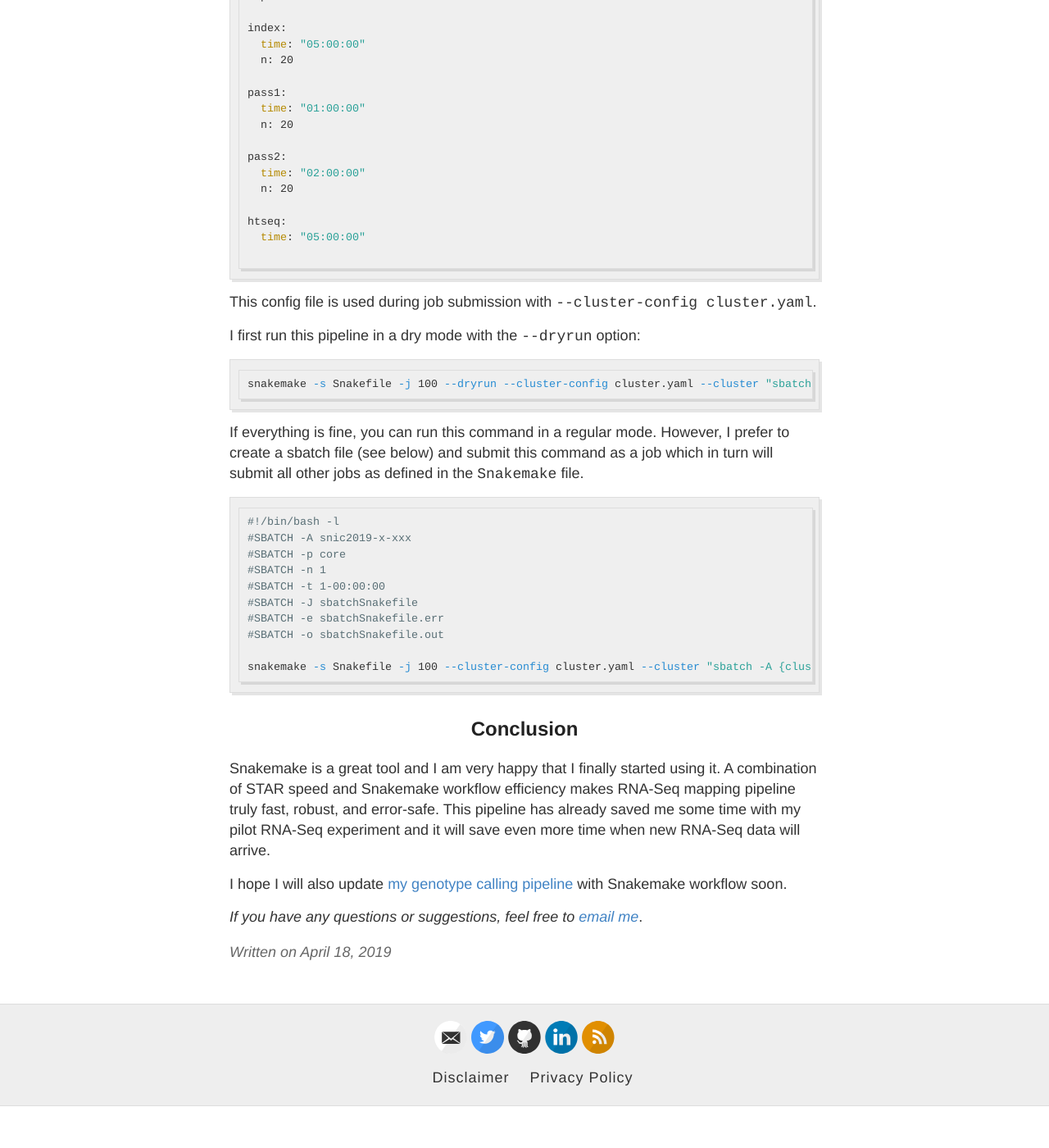
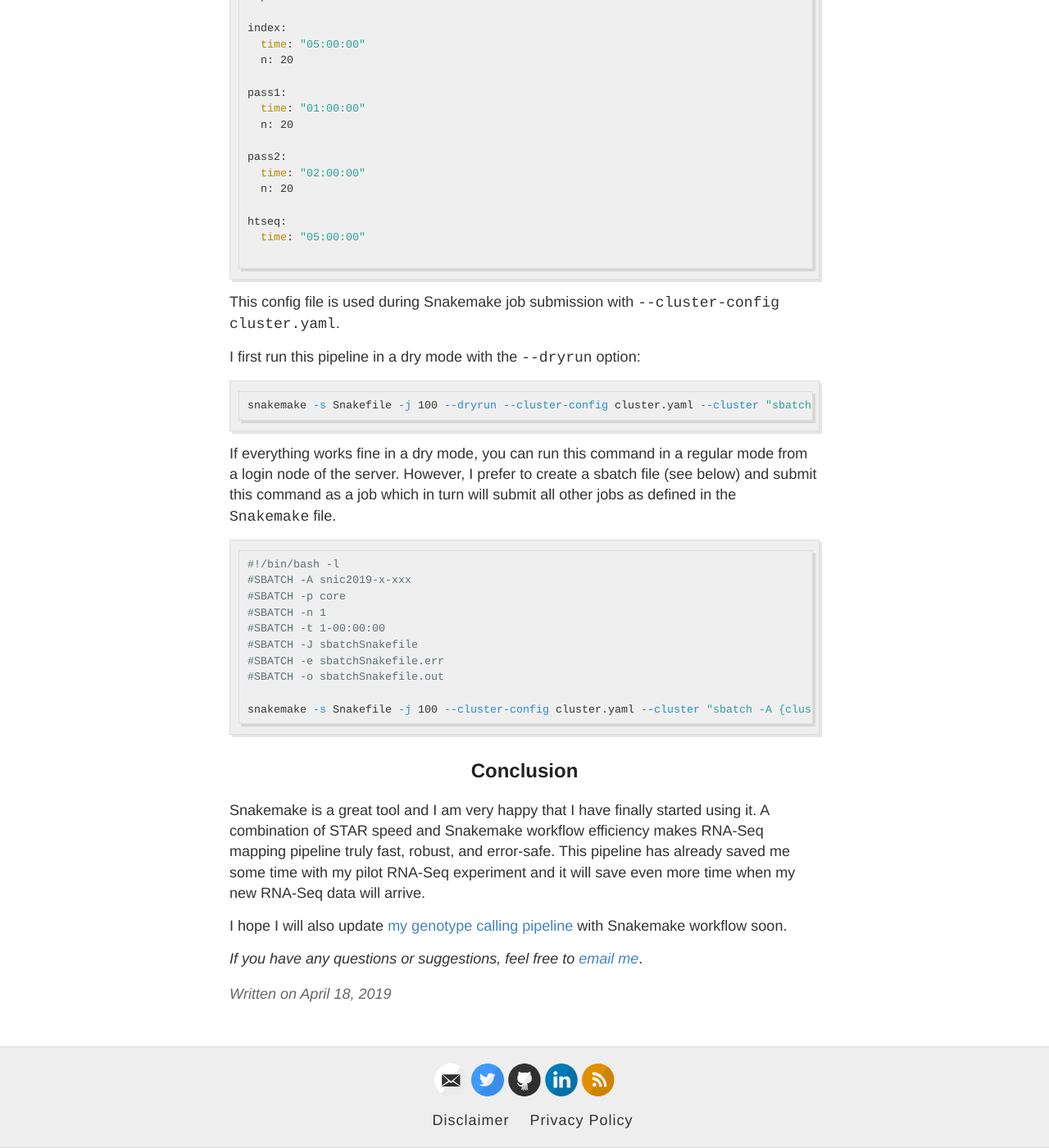
Before and after one commit to evodify/evodify.github.io, a Jekyll site: the page built from _posts/2019-04-18-rna-seq-star-snakemake.md, in a window 1280 px wide and 1400 px high, scrolled down 7997 px. Shown: the whole window at 82% size. Built offline with Jekyll 4.4.1, drawn with Linux system fonts in a browser that asks for light colours; before the commit the page ends 9346 px from its top, so only the background shows below that; some of the changed text lies outside the part shown.

Commit message:
revised 2019-04-18-rna-seq-star-snakemake.md

````diff
--- a/_posts/2019-04-18-rna-seq-star-snakemake.md
+++ b/_posts/2019-04-18-rna-seq-star-snakemake.md
@@ -21,7 +21,7 @@
 
 
 
-However, for my current dog projects, I choose to use <a href="https://github.com/alexdobin/STAR" target="_blank">STAR aligner</a>. It is a splicing aware aligner, and what is particularly important for large projects, it is one of the fastest aligners. I also use the multi-sample 2-pass mapping mode that better maps spliced reads (See STAR documentation).
+However, for my current dog projects, I choose to use <a href="https://github.com/alexdobin/STAR" target="_blank">STAR aligner</a>. It is a splicing aware aligner, and what is particularly important for large projects, it is one of the fastest aligners. I also use STAR in the multi-sample 2-pass mapping mode that better maps spliced reads (See STAR documentation).
 
 The whole pipeline consists of STAR 2-pass alignment and reads counting with HTSeq:
 
@@ -86,9 +86,9 @@
 --readFilesCommand zcat  \
 --outSAMtype BAM Unsorted
 ```
-Again, most of the options are self-explanatory. `--readFilesCommand zcat` is needed to extract *gz* compressed reads. `--outSAMtype` will output an unsorted BAM instead of a default SAM. This saves disk space. If you have your sample sequences in several lanes, you can list these files with comma separation in `--readFilesIn`.
+Again, most of the options are self-explanatory. `--readFilesCommand zcat` is needed to extract *gz* compressed reads. `--outSAMtype` will output an unsorted BAM instead of a default SAM. This saves disk space. If you have your sample sequences in several lanes, you can list these files with comma separation in `--readFilesIn` as I did above.
 
-This command will produce several output files, among which we are mostly interested in the splice junction information file `SJ.out.tab`, which will be used in the next step. So. I discard the alignment because it takes disk space.
+This command will produce several output files, among which we are mostly interested in the splice junction information file `SJ.out.tab` that will be used in the next step. So. I discard the alignment BAM file because it takes too much disk space.
 
 ```bash
 rm Sample1_pass1/Aligned.out.bam
@@ -132,7 +132,7 @@
 
 ### 3. Counting the number of reads per gene.
 
-You can count the number of reads per gene on the fly during the STAR mapping if you provide it the option `--quantMode GeneCounts`. However, I prefer to count reads with `htseq-count` and change its default parameters to use `-m union`. You can see what the option `-m union` mean in the image below.
+You can count the number of reads per gene on the fly during the STAR mapping if you provide it the option `--quantMode GeneCounts`. However, I prefer to count reads with `htseq-count` and use the option `-m union` to deal with overlapping features. You can see what the option `-m union` mean in the image below.
 
 <figure class="caption"><img src="{{ site.baseurl }}/assets/posts/2019-04-18-rna-seq-star-snakemake/htseq-count_union_option.jpeg" alt="Count reads with htseq-count and the option union" />
 <figcaption class="caption">Different ways to counts non-uniquely mapped reads with htseq-count ( <a href="https://htseq.readthedocs.io/en/release_0.11.1/count.html" target="_blank">source</a>).</figcaption>
@@ -278,7 +278,7 @@
             'grep ENS {output[0]} | sed "s/gene://g" > {output[1]}  '
 ```
 
-Read the comments to find the line you need to change to adjust this Snakemake pipeline for your data.
+Read the comments within the code to find the line you need to change to adjust this Snakemake pipeline for your data.
 
 Also, depending on your file location and Snakemake version, Snakemake may have problems finding files without the absolute path in file names. For example, instead of relative path `fastq/{sample}/{sample}_L001_R1.fastq.gz` you may need to use the absolute path `/home/dmytro/RNA-Seq/fastq/{sample}/{sample}_L001_R1.fastq.gz`
 
@@ -310,14 +310,14 @@
 
 ```
 
-This config file is used during job submission with `--cluster-config cluster.yaml`.
+This config file is used during Snakemake job submission with `--cluster-config cluster.yaml`.
 
 I first run this pipeline in a dry mode with the `--dryrun` option:
 
 ```bash
 snakemake -s Snakefile -j 100 --dryrun --cluster-config cluster.yaml --cluster "sbatch -A {cluster.account} -t {cluster.time} -p {cluster.partition} -n {cluster.n}"
 ```
-If everything is fine, you can run this command in a regular mode. However, I prefer to create a sbatch file (see below) and submit this command as a job which in turn will submit all other jobs as defined in the `Snakemake` file.
+If everything works fine in a dry mode, you can run this command in a regular mode from a login node of the server. However, I prefer to create a sbatch file (see below) and submit this command as a job which in turn will submit all other jobs as defined in the `Snakemake` file.
 
 ```bash
 #!/bin/bash -l
@@ -335,7 +335,7 @@
 
 ## Conclusion
 
-Snakemake is a great tool and I am very happy that I finally started using it. A combination of STAR speed and Snakemake workflow efficiency makes RNA-Seq mapping pipeline truly fast, robust, and error-safe. This pipeline has already saved me some time with my pilot RNA-Seq experiment and it will save even more time when new RNA-Seq data will arrive.
+Snakemake is a great tool and I am very happy that I have finally started using it. A combination of STAR speed and Snakemake workflow efficiency makes RNA-Seq mapping pipeline truly fast, robust, and error-safe. This pipeline has already saved me some time with my pilot RNA-Seq experiment and it will save even more time when my new RNA-Seq data will arrive.
 
 I hope I will also update [my genotype calling pipeline](https://evodify.com/genomic-variant-calling-pipeline/) with Snakemake workflow soon.
 
````
Also changed, not shown: other parts of _posts/2019-04-18-rna-seq-star-snakemake.md (+3 -3 lines).
